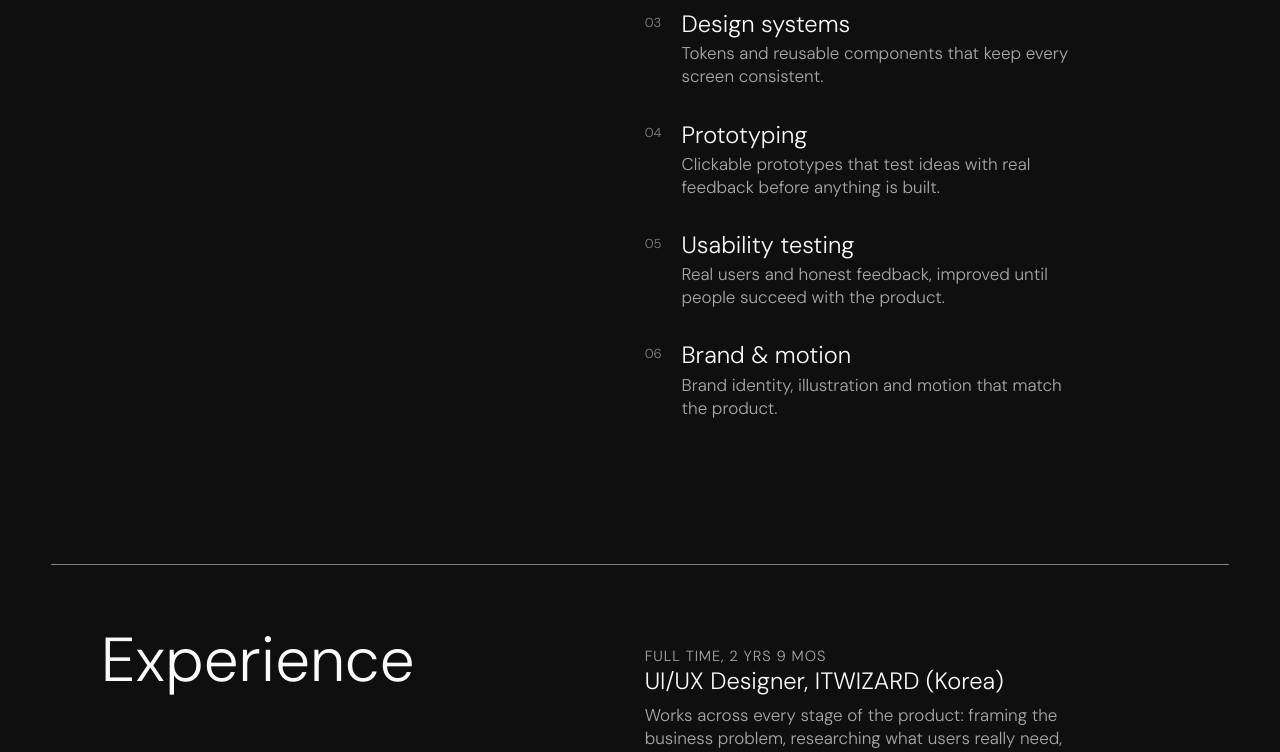
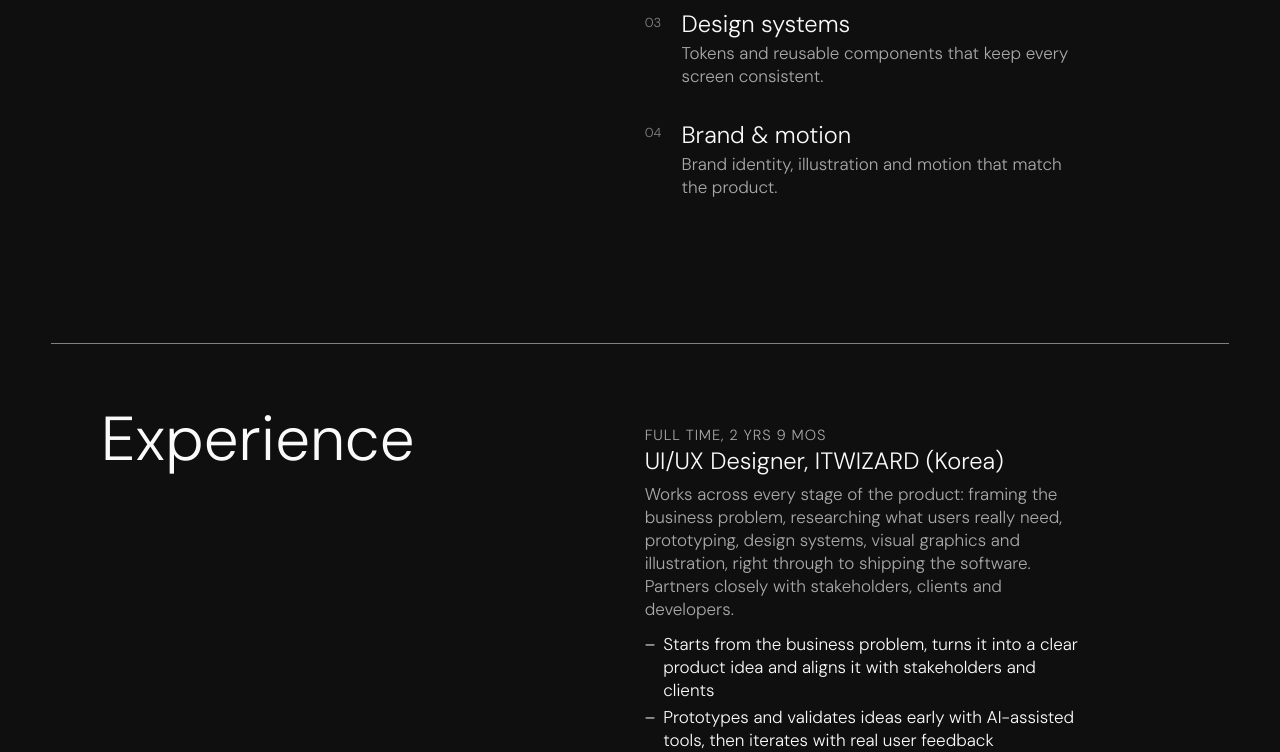
Before and after one commit to heinhtetag2/Brands-in-Motion, a Next.js app: page /about in a window 1280 px wide. Shown: the part 1320-2072 px from the top of the page. Built offline with nearby package versions, Linux system fonts and the light colour scheme.

Commit message:
About: tools section, technical knowledge, trimmed services
Co-Authored-By: Claude Sonnet 5.5 <noreply@anthropic.com>

```diff
--- a/src/app/about/page.tsx
+++ b/src/app/about/page.tsx
@@ -6,6 +6,14 @@ import { FlexImage, Reveal, SplitText } from "@/components/Reveal";
 import { about, profile, site } from "@/lib/data";
 
 export const metadata: Metadata = { title: "About" };
+
+// Name and what each tool is used for
+const tools: Array<[string, string]> = [
+  ["Figma", "Interface design, design systems and clickable prototypes."],
+  ["FigJam", "Flows, workshops and mapping out problems with the team."],
+  ["Claude & ChatGPT", "Brainstorming, research, copy and ideas. Working with AI as a partner."],
+  ["Notion", "Briefs, research notes and planning in one place."],
+];
 
 const pill = "pill w-[264px] max-w-full text-muted hover:text-bg";
 
@@ -135,11 +143,24 @@ export default function About() {
                 {group}
               </p>
               <p className="mt-1 text-[0.8em] leading-[1.35]">
-                {items.join(", ")}
+                {items.join(" · ")}
               </p>
             </Reveal>
           ))}
         </div>
+      </Row>
+
+      <Row title="Tools" rule="mt-[144px]" gap="mt-[65px]">
+        <ul className="space-y-[1.4em]">
+          {tools.map(([name, use]) => (
+            <Reveal key={name}>
+              <li>
+                <p>{name}</p>
+                <p className="mt-1 text-[0.72em] leading-[1.35] text-fg/65">{use}</p>
+              </li>
+            </Reveal>
+          ))}
+        </ul>
       </Row>
 
       <Row title={about.howTitle} rule="mt-[144px]" gap="mt-[65px]">
--- a/src/lib/data.ts
+++ b/src/lib/data.ts
@@ -29,14 +29,14 @@ export const profile = {
     { title: "UI/UX design", text: "Web and mobile interfaces, from wireframes to polished, production-ready screens." },
     { title: "UX research & strategy", text: "Understand your users, find the real problem and set the product direction, sped up with AI tools." },
     { title: "Design systems", text: "Tokens and reusable components that keep every screen consistent." },
-    { title: "Prototyping", text: "Clickable prototypes that test ideas with real feedback before anything is built." },
-    { title: "Usability testing", text: "Real users and honest feedback, improved until people succeed with the product." },
     { title: "Brand & motion", text: "Brand identity, illustration and motion that match the product." },
   ],
   skills: {
     "Design & UX": ["UI/UX Design", "Design Systems", "Interaction Design", "UX Research & Testing", "Wireframing & Prototyping"],
     "Brand & Visual": ["3D Illustration", "Visual Direction", "Branding", "Motion Design"],
     "AI Workflow": ["AI-Assisted Design", "Prompt Engineering for Design", "AI Prototyping Tools", "Generative UI Exploration"],
+    // Add or remove items to match what you really know
+    "Technical knowledge": ["HTML", "CSS", "React", "Next.js"],
     "Strategy & Delivery": ["Product Thinking", "Design Sprint Facilitation", "Design-to-Dev Handoff", "Usability Audits"],
   } as Record<string, string[]>,
   /** Personal details, used by the AI assistant (not shown on the site yet) */
```
